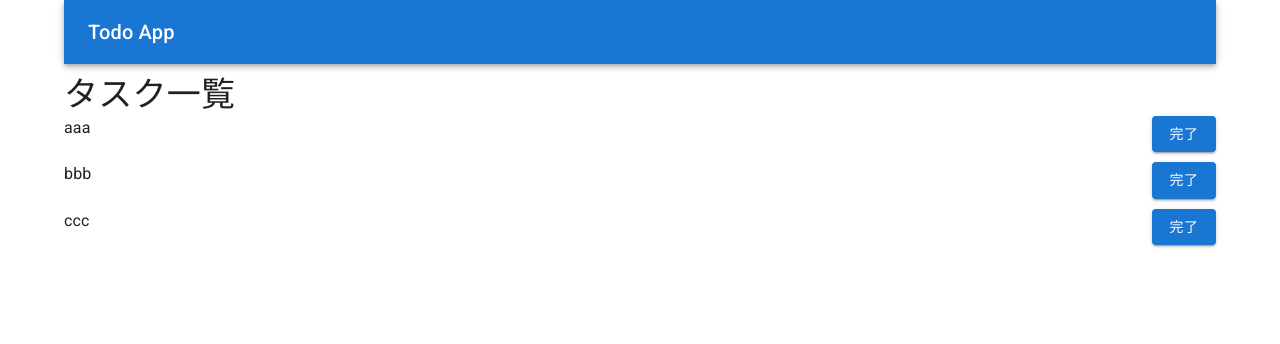
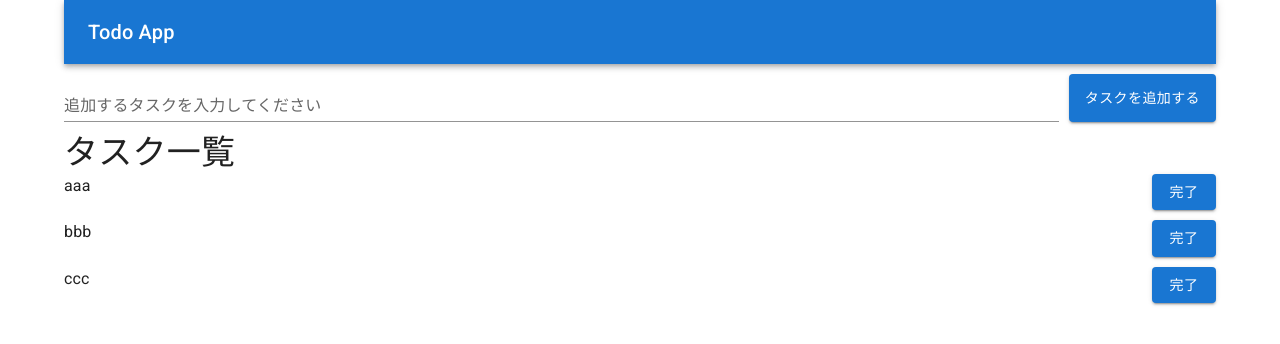
Before and after one commit to nakajima97/react-simple-todo-app-2023-mui, a React (Vite) app: page / in a window 1280 px wide. Shown: the top 344 px of the page. Built offline with nearby package versions, Linux system fonts and the light colour scheme.

Commit message:
#5 タスク追加欄を表示

```diff
--- a/src/App.tsx
+++ b/src/App.tsx
@@ -8,6 +8,7 @@ import {
   Toolbar,
   TextField,
 } from '@mui/material';
+import AddTaskForm from './components/organisms/AddTaskForm';
 import Header from './components/organisms/Header';
 
 const App = (): JSX.Element => {
@@ -34,7 +35,7 @@ const App = (): JSX.Element => {
   return (
     <Container sx={{ display: 'grid', gap: '10px' }}>
       <Header />
-
+      <AddTaskForm />
       <Box>
         <Box>
           <Typography variant="h4">タスク一覧</Typography>
```
